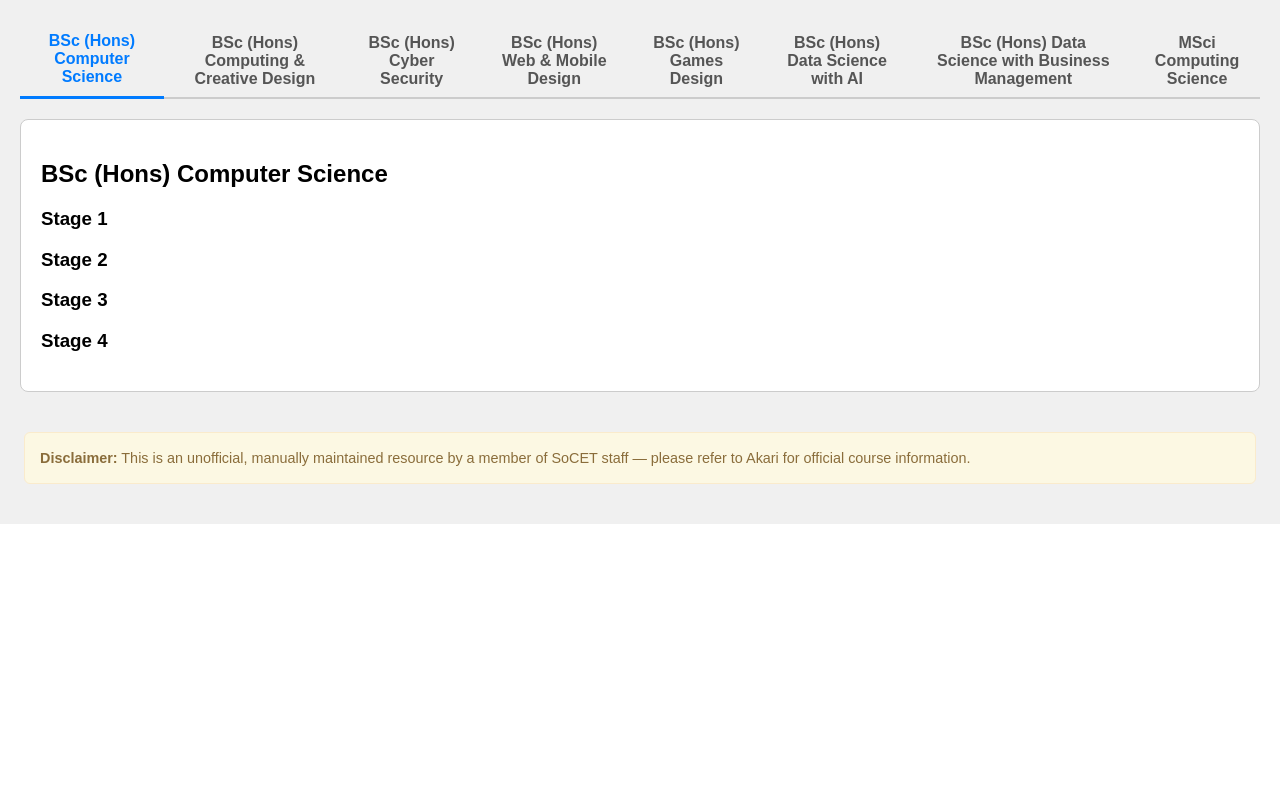
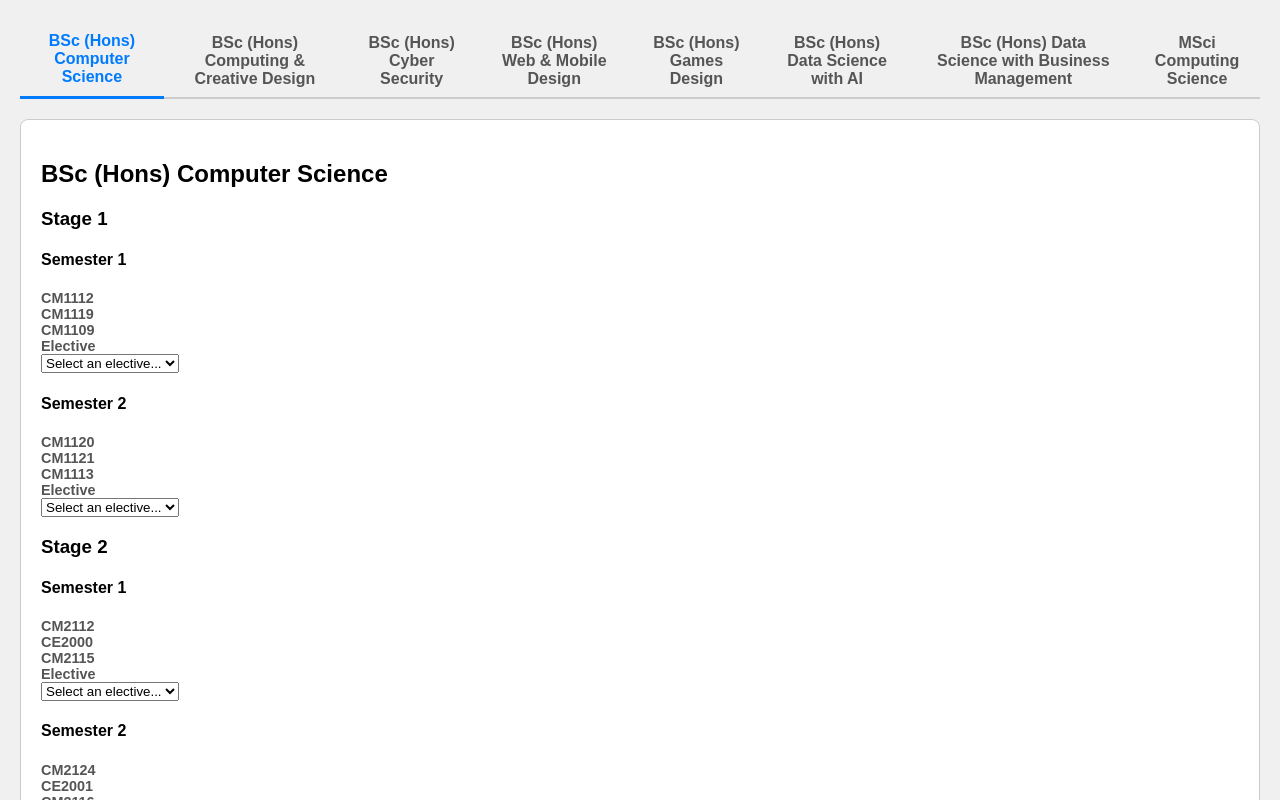
Before and after one commit to mzarb/socet-courses, a React (Create React App) app: page / in a window 1280 px wide. Shown: the top 800 px of the page. Built offline with nearby package versions, Linux system fonts and the light colour scheme.

Commit message:
fix courses

```diff
--- a/src/Course.js
+++ b/src/Course.js
@@ -1,75 +1,104 @@
-// Course.js
 import React, { useState, useEffect } from 'react';
 
 const Course = ({ course }) => {
-  // 1. Initialize with the raw prop immediately so Core modules show up
+  // 1. Initialize state with the course prop so Core modules show up instantly
   const [liveCourse, setLiveCourse] = useState(course);
   const [loading, setLoading] = useState(false);
 
-  // 2. Sync state whenever the prop changes (important for tab switching!)
   useEffect(() => {
+    // 2. Immediately sync the UI when the tab/course changes
     setLiveCourse(course);
-  }, [course]);
 
-  useEffect(() => {
     const fetchElectives = async () => {
-      // If there are no elective labels, don't bother fetching
-      const hasLabels = course.stages.some(s =>
-        s.semesters.some(sem =>
-          sem.modules.some(m => m.akariLabel)
+      // Check if this specific course actually has any Akari labels to hunt for
+      const hasLabels = course.stages?.some(s =>
+        s.semesters?.some(sem =>
+          sem.modules?.some(m => m.akariLabel)
         )
       );
 
+      // If no labels (like in Games or CS currently), stop here
       if (!hasLabels) return;
 
       setLoading(true);
 
-      // Use the functional update to ensure we're working with the latest state
-      setLiveCourse(prev => {
-        let updated = JSON.parse(JSON.stringify(prev));
+      // 3. Create a deep copy to modify so we don't mess with the original props
+      let updatedCourse = JSON.parse(JSON.stringify(course));
 
-        // We use a separate async function to handle the actual network calls
-        const performUpdate = async () => {
-          for (let stage of updated.stages) {
+      // 4. Loop through the structure to find modules with labels
+      for (let stage of updatedCourse.stages) {
         for (let sem of stage.semesters) {
           for (let mod of sem.modules) {
+
             if (mod.akariLabel) {
               try {
+                // Call your new label-based scraper
                 const res = await fetch(`/api/fetch-group?courseId=${course.id}&label=${encodeURIComponent(mod.akariLabel)}`);
+
+                if (res.ok) {
                   const data = await res.json();
+                  // Swap the empty options array with the live modules from Akari
                   mod.options = data;
+                }
               } catch (e) {
-                    console.error("Fetch failed for:", mod.akariLabel);
+                console.error(`Error fetching electives for: ${mod.akariLabel}`, e);
               }
             }
           }
         }
       }
-          setLiveCourse(updated);
+
+      // 5. Update the state with the newly "hydrated" elective options
+      setLiveCourse(updatedCourse);
       setLoading(false);
     };
 
-        performUpdate();
-        return prev; // Keep showing the old data while the update happens
-      });
-    };
+    fetchElectives();
 
-    fetchElectives();
-  }, [course.id]); // Only re-run when the Course ID actually changes
+    // Including 'course' here makes the Vercel build process happy (no lint errors)
+  }, [course]);
 
-
-  // 3. Render using liveCourse instead of the raw course prop
   return (
     <div className="course-container">
+      <div className="course-header">
         <h2>{liveCourse.name}</h2>
-      {loading && <p className="loading-status">Updating electives from Akari...</p>}
+        {loading && <span className="loading-badge">Updating Electives...</span>}
+      </div>
 
+      <div className="stages-grid">
         {liveCourse.stages.map((stage, sIdx) => (
-        <div key={sIdx} className="stage-section">
-          <h3>{stage.stageName}</h3>
-          {/* ... your existing grid mapping logic for semesters/modules ... */}
+          <div key={sIdx} className="stage-box">
+            <h3 className="stage-title">{stage.stageName}</h3>
+
+            <div className="semesters-container">
+              {stage.semesters.map((sem, semIdx) => (
+                <div key={semIdx} className="semester-column">
+                  <h4>{sem.semesterName}</h4>
+
+                  {sem.modules.map((module, mIdx) => (
+                    <div key={mIdx} className={`module-card ${module.type.replace(/\s+/g, '-').toLowerCase()}`}>
+                      <div className="module-code">{module.code}</div>
+                      <div className="module-title">{module.title}</div>
+
+                      {/* If it's an elective choice, show a dropdown of the scraped options */}
+                      {module.type === "Elective Choice" && module.options && (
+                        <select className="elective-selector">
+                          <option value="">Select an elective...</option>
+                          {module.options.map((opt, oIdx) => (
+                            <option key={oIdx} value={opt.code}>
+                              {opt.code}: {opt.title}
+                            </option>
+                          ))}
+                        </select>
+                      )}
                     </div>
                   ))}
+                </div>
+              ))}
+            </div>
+          </div>
+        ))}
+      </div>
     </div>
   );
 };
```
Lines whose indentation alone changed are shown as unchanged.
